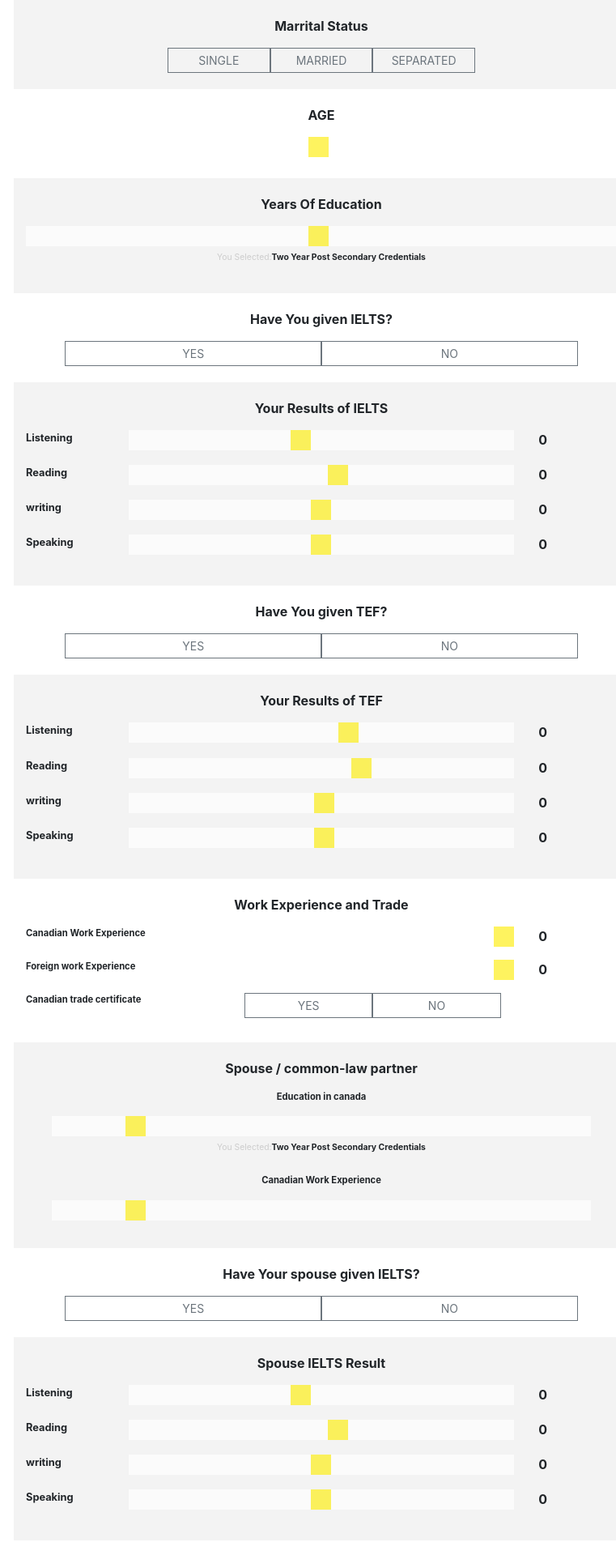
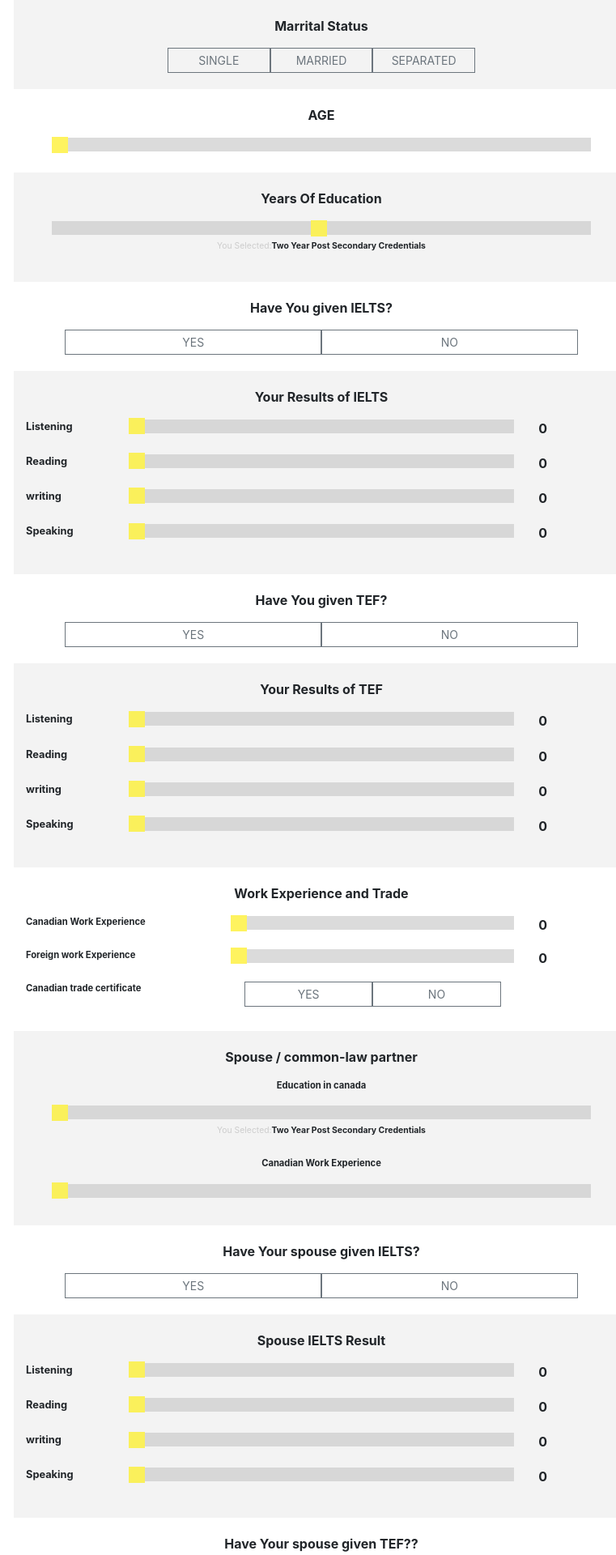
Before and after one commit to riaz4519/express_cal_client, a PHP site: page / in a window 1280 px wide. Shown: the top 1920 px of the page at 81% size, without its empty margins (243-1004 px from the left). Run offline with PHP 8.4, Linux system fonts and the light colour scheme; some libraries are stand-ins or nearby versions.

Commit message:
after changing browser color problem

```diff
--- /dev/null
+++ b/bootstrap/css/crs.css
@@ -0,0 +1,211 @@
+
+html {
+    font-family: sans-serif;
+    line-height: 1.15;
+    -webkit-text-size-adjust: 100%;
+    -ms-text-size-adjust: 100%;
+// -ms-overflow-style: scrollbar;
+// -webkit-tap-highlight-color: rgba(0, 0, 0, 0);
+}
+
+
+input[type='radio']{
+
+}
+.background-yellow{
+    background: #FEEF1C;
+}
+.btn-group .btn{
+    border-radius: 0px;
+}
+.btn-group .btn:hover{
+    background: #FEEF1C;
+    color: #000;
+}
+.btn-yes-no:hover{
+    background: #FEEF1C;
+    color: #000;
+}
+label{
+
+}
+.grey-background{
+    background: #F3F3F3;
+}
+
+.married:hover{
+
+    background: #FEEF1C;
+    color: #000;
+}
+.married-div{
+    padding-bottom: 20px;
+
+
+
+
+}
+.married-div label{
+
+}
+
+
+
+/*range slider*/
+
+.slidecontainer {
+    width: 100%;
+}
+
+.slider {
+    -webkit-appearance: none;
+    width: 100%;
+    height: 25px;
+
+    outline: none;
+    opacity: 0.7;
+    -webkit-transition: .2s;
+    transition: opacity .2s;
+}
+
+.slider:hover {
+    opacity: 1;
+}
+
+.slider::-webkit-slider-thumb {
+    -webkit-appearance: none;
+    appearance: none;
+    width: 20px;
+    height: 20px;
+    background: #FEEF1C;
+    cursor: pointer;
+}
+
+.slider::-moz-range-thumb {
+    width: 18px;
+    height: 18px;
+    background: #FEEF1C;
+    cursor: pointer;
+    border-radius: 0px;
+}
+input[type=range]::-moz-range-track {
+    width: 100%;
+    height: 15px;
+    cursor: pointer;
+
+    background: #CDCDCD;
+    border-radius: 1.3px;
+
+}
+input[type=range]{
+
+
+    background-color: #CCCCCC;
+    height: 17px;
+}
+
+.padding-top-bottom{
+    padding: 20px 0px;
+}
+
+
+
+/**/
+
+.title-margin{
+    margin-bottom: 10px;
+}
+.grey-color-text{
+    color: #CDCDCD;
+}
+
+/*switch*/
+
+.switch {
+    position: relative;
+    display: inline-block;
+    width: 60px;
+    height: 25px;
+}
+
+.switch input {display:none;}
+
+.slider-switch {
+    position: absolute;
+    cursor: pointer;
+    top: 0;
+    left: 0;
+    right: 0;
+    bottom: 0;
+    background-color: #ccc;
+    -webkit-transition: .4s;
+    transition: .4s;
+}
+
+.slider-switch:before {
+    position: absolute;
+    content: "";
+    height: 26px;
+    width: 26px;
+    left: 0px;
+    bottom: 0px;
+    background-color: yellow;
+    -webkit-transition: .4s;
+    transition: .4s;
+}
+
+input:checked + .slider-switch {
+    background-color: #2196F3;
+}
+
+input:focus + .slider-switch {
+    box-shadow: 0 0 1px #2196F3;
+}
+
+input:checked + .slider-switch:before {
+    -webkit-transform: translateX(30px);
+    -ms-transform: translateX(30px);
+    transform: translateX(30px);
+}
+
+/* Rounded sliders */
+.slider-switch.round {
+    border-radius: 34px;
+}
+
+.slider-switch.round:before {
+    border-radius: 50%;
+}
+
+
+/*title margin */
+
+.title-margin{
+    margin-bottom: 15px;
+}
+
+/* end title margin*/
+
+/*no border radius*/
+
+.no-border-radius{
+
+    border-radius: 0px;
+
+
+
+}
+
+/*end of no border radius*/
+
+/*start of padding */
+
+.padding-top-bottom-additional{
+
+    padding-top: 3%;
+    padding-bottom: 3%;
+
+
+}
+
+/*end of padding*/
--- a/index.php
+++ b/index.php
@@ -7,208 +7,7 @@
     <meta http-equiv="X-UA-Compatible" content="ie=edge">
     <title>Document</title>
     <link rel="stylesheet" href="bootstrap/css/bootstrap.min.css">
-    <style>
-        html {
-            font-family: sans-serif;
-            line-height: 1.15;
-            -webkit-text-size-adjust: 100%;
-            -ms-text-size-adjust: 100%;
-        // -ms-overflow-style: scrollbar;
-        // -webkit-tap-highlight-color: rgba(0, 0, 0, 0);
-        }
-
-
-        input[type='radio']{
-
-        }
-        .background-yellow{
-            background: #FEEF1C;
-        }
-        .btn-group .btn{
-            border-radius: 0px;
-        }
-        .btn-group .btn:hover{
-            background: #FEEF1C;
-            color: #000;
-        }
-        .btn-yes-no:hover{
-            background: #FEEF1C;
-            color: #000;
-        }
-        label{
-
-        }
-        .grey-background{
-            background: #F3F3F3;
-        }
-        .married-div{
-            padding-bottom: 20px;
-
-
-
-
-        }
-        .married-div label{
-
-        }
-        .col-6{
-            border: 1px; solid black;
-        }
-
-
-        /*range slider*/
-
-        .slidecontainer {
-            width: 100%;
-        }
-
-        .slider {
-            -webkit-appearance: none;
-            width: 100%;
-            height: 25px;
-
-            outline: none;
-            opacity: 0.7;
-            -webkit-transition: .2s;
-            transition: opacity .2s;
-        }
-
-        .slider:hover {
-            opacity: 1;
-        }
-
-        .slider::-webkit-slider-thumb {
-            -webkit-appearance: none;
-            appearance: none;
-            width: 25px;
-            height: 25px;
-            background: #FEEF1C;
-            cursor: pointer;
-        }
-
-        .slider::-moz-range-thumb {
-            width: 18px;
-            height: 18px;
-            background: #FEEF1C;
-            cursor: pointer;
-            border-radius: 0px;
-        }
-        input[type=range]::-moz-range-track {
-            width: 93%;
-            height: 15px;
-            cursor: pointer;
-
-            background: #CDCDCD;
-            border-radius: 1.3px;
-
-        }
-        .padding-top-bottom{
-            padding: 20px 0px;
-        }
-
-
-
-        /**/
-
-        .title-margin{
-            margin-bottom: 10px;
-        }
-        .grey-color-text{
-            color: #CDCDCD;
-        }
-
-        /*switch*/
-
-        .switch {
-            position: relative;
-            display: inline-block;
-            width: 60px;
-            height: 25px;
-        }
-
-        .switch input {display:none;}
-
-        .slider-switch {
-            position: absolute;
-            cursor: pointer;
-            top: 0;
-            left: 0;
-            right: 0;
-            bottom: 0;
-            background-color: #ccc;
-            -webkit-transition: .4s;
-            transition: .4s;
-        }
-
-        .slider-switch:before {
-            position: absolute;
-            content: "";
-            height: 26px;
-            width: 26px;
-            left: 0px;
-            bottom: 0px;
-            background-color: yellow;
-            -webkit-transition: .4s;
-            transition: .4s;
-        }
-
-        input:checked + .slider-switch {
-            background-color: #2196F3;
-        }
-
-        input:focus + .slider-switch {
-            box-shadow: 0 0 1px #2196F3;
-        }
-
-        input:checked + .slider-switch:before {
-            -webkit-transform: translateX(30px);
-            -ms-transform: translateX(30px);
-            transform: translateX(30px);
-        }
-
-        /* Rounded sliders */
-        .slider-switch.round {
-            border-radius: 34px;
-        }
-
-        .slider-switch.round:before {
-            border-radius: 50%;
-        }
-
-
-        /*title margin */
-
-        .title-margin{
-            margin-bottom: 15px;
-        }
-
-        /* end title margin*/
-
-        /*no border radius*/
-
-        .no-border-radius{
-
-            border-radius: 0px;
-
-
-
-        }
-
-        /*end of no border radius*/
-
-        /*start of padding */
-
-        .padding-top-bottom-additional{
-
-            padding-top: 3%;
-            padding-bottom: 3%;
-
-
-        }
-
-        /*end of padding*/
-
-    </style>
+    <link rel="stylesheet" href="bootstrap/css/crs.css">
 </head>
 <body>
 
@@ -259,17 +58,16 @@
             <div class="row justify-content-center padding-top-bottom age-div " >
 
 
-                <div class="row">
+
 
                     <div class=" col-12 text-center married-status-text title-margin">
                         <span class=""><b>AGE</b></span>
                     </div>
 
-                </div>
 
 
-                <div class="col-12">
-                    <input type="range" min="1" max="100" value="50" class="slider" id="myRange">
+                <div class="col-11">
+                    <input type="range" min="16" max="56" value="16" class="slider" id="myRange">
                 </div>
 
             </div>
@@ -282,16 +80,16 @@
             <div class="row justify-content-center padding-top-bottom grey-background education-div" >
 
 
-                <div class="row">
+
 
                     <div class=" col-12 text-center married-status-text title-margin">
                         <span class="title-margin"><b>Years Of Education </b></span>
                     </div>
 
-                </div>
 
 
-                <div class="col-12 text-center">
+
+                <div class="col-11 text-center">
                     <input type="range" min="1" max="100" value="50" class="slider" id="myRange">
                     <p style="font-size: .65rem"><span class="grey-color-text" >You Selected:</span><b>Two Year Post Secondary Credentials</b></p>
                 </div>
```
Also changed, not shown: other parts of index.php (+20 -33 lines).
